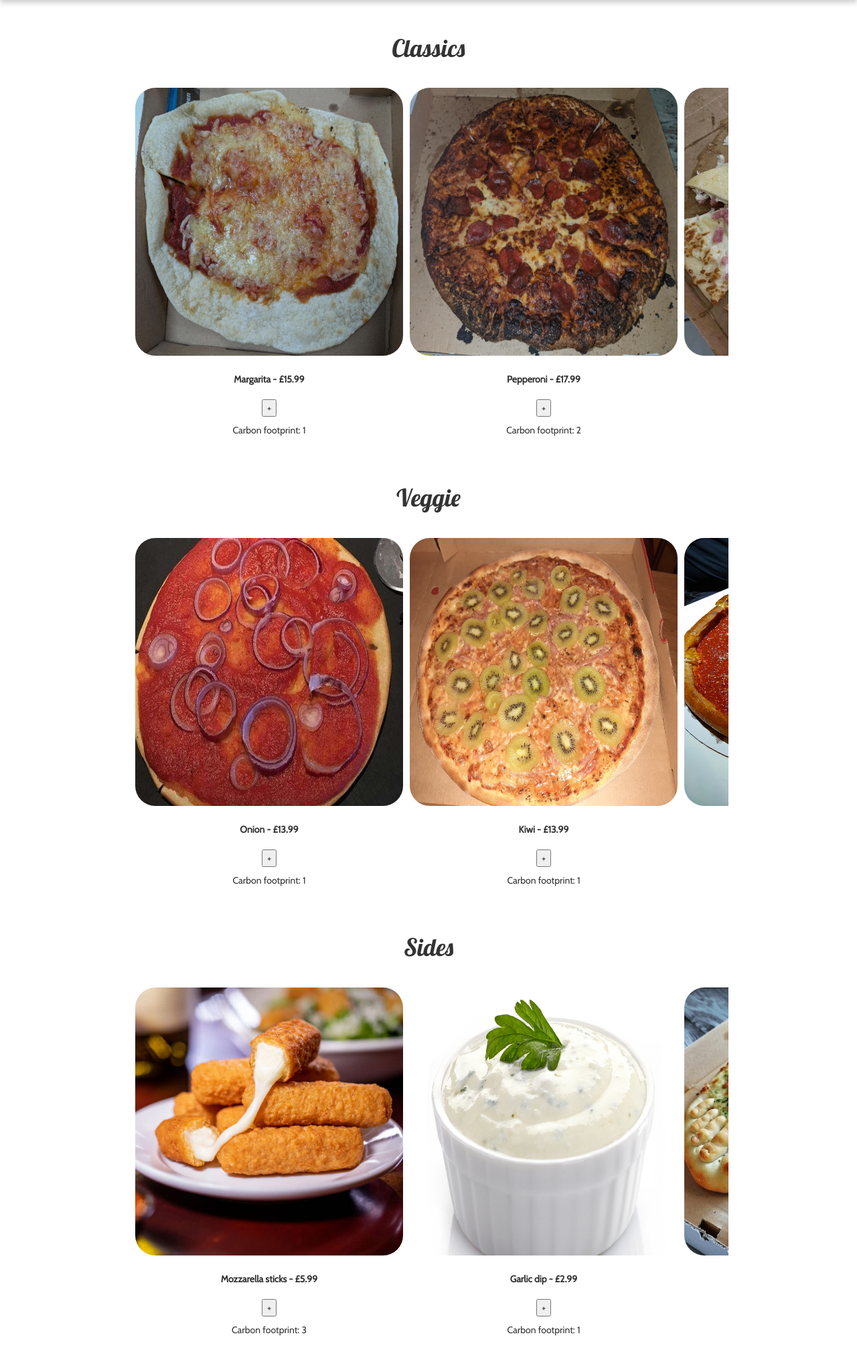
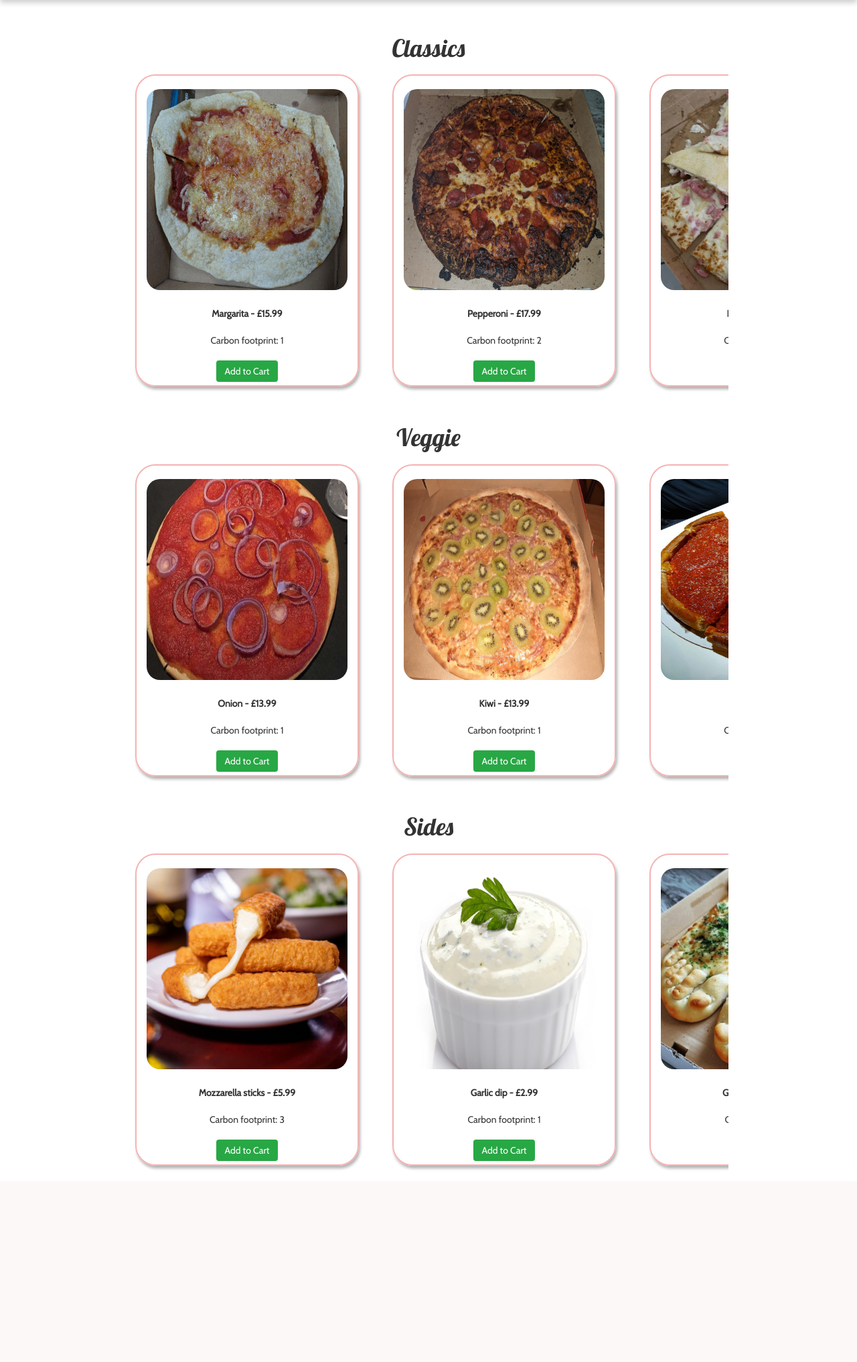
Before and after one commit to corin2202/FlaskCS, a Flask app: page / in a window 1280 px wide. Shown: the part 51-2084 px from the top of the page at 67% size. After the commit the page ends 1797 px from the top, so only its background shows below. Run offline with Flask 3, Linux system fonts and the light colour scheme; some libraries are stand-ins or nearby versions.

Commit message:
Made it look nicer

```diff
--- a/static/styles.css
+++ b/static/styles.css
@@ -12,12 +12,26 @@ body {
 /* home page */
 
 .homepizza {
-    border-radius: 30px;
-    width: 100%;
-    height: 400px;
+    border-radius: 20px;
+    width: 300px;
+    height: 300px;
     display: block;
 }
 
+.add-to-cart-btn {
+    background-color: #28a745;
+    color: white;
+    border: none;
+    padding: 6px 12px;
+    font-size: 14px;
+    border-radius: 4px;
+    cursor: pointer;
+    transition: background-color 0.2s ease;
+}
+
+.add-to-cart-btn:hover {
+    background-color: #218838;
+}
 .title-slider {
     padding-top: 1%;
     padding-bottom: 1%;
@@ -34,7 +48,7 @@ body {
 
 .slider-track {
     display: inline-flex;
-    gap: 1rem;
+    gap: 50px;
 }
 
 .image-text {
@@ -137,10 +151,20 @@ body {
     width: 100%;
 }
 
+.pizza-card {
+    border-width: 2px;
+    border-style: solid;
+    padding-left: 15px;
+    padding-right: 15px;
+    border-color: rgb(245, 179, 179);
+    flex-direction: column;
+    border-radius: 30px;
+    box-shadow: 2px 4px 4px rgba(0, 0, 0.3, 0.3);
+}
+
 .pizza-card > * {
     text-align: center;
-    width: 400px;
-    gap: 10px;
+    width: 300px;
     padding: 5px;
 }
 
--- a/templates/index.html
+++ b/templates/index.html
@@ -17,13 +17,14 @@
                 </a>
                 <p class="image-text">{{ pizza.name }} - {{ pizza.price }}</p>
 
+
+
+                <p>Carbon footprint: {{ pizza.footprint }}</p>
                 <form method="POST">
                     <input type="hidden" name="pizza_id" value="{{ pizza.id }}">
                     <input type="hidden" name="increase" value="true">
-                    <button type="submit">+</button>
+                    <button type = "submit" class="add-to-cart-btn">Add to Cart</button>
                 </form>
-
-                <p>Carbon footprint: {{ pizza.footprint }}</p>
             </div>
 
             {% endfor %}
@@ -81,7 +82,7 @@
         div.style.position = "absolute";
         div.style.bottom = "50px";
         div.style.left = "0";
-        div.style.width = "400px";
+        div.style.width = "300px";
         div.style.backgroundColor = "rgba(0, 0, 0, 0.7)";
         div.style.color = "white";
         div.style.padding = "8px 12px";
```
